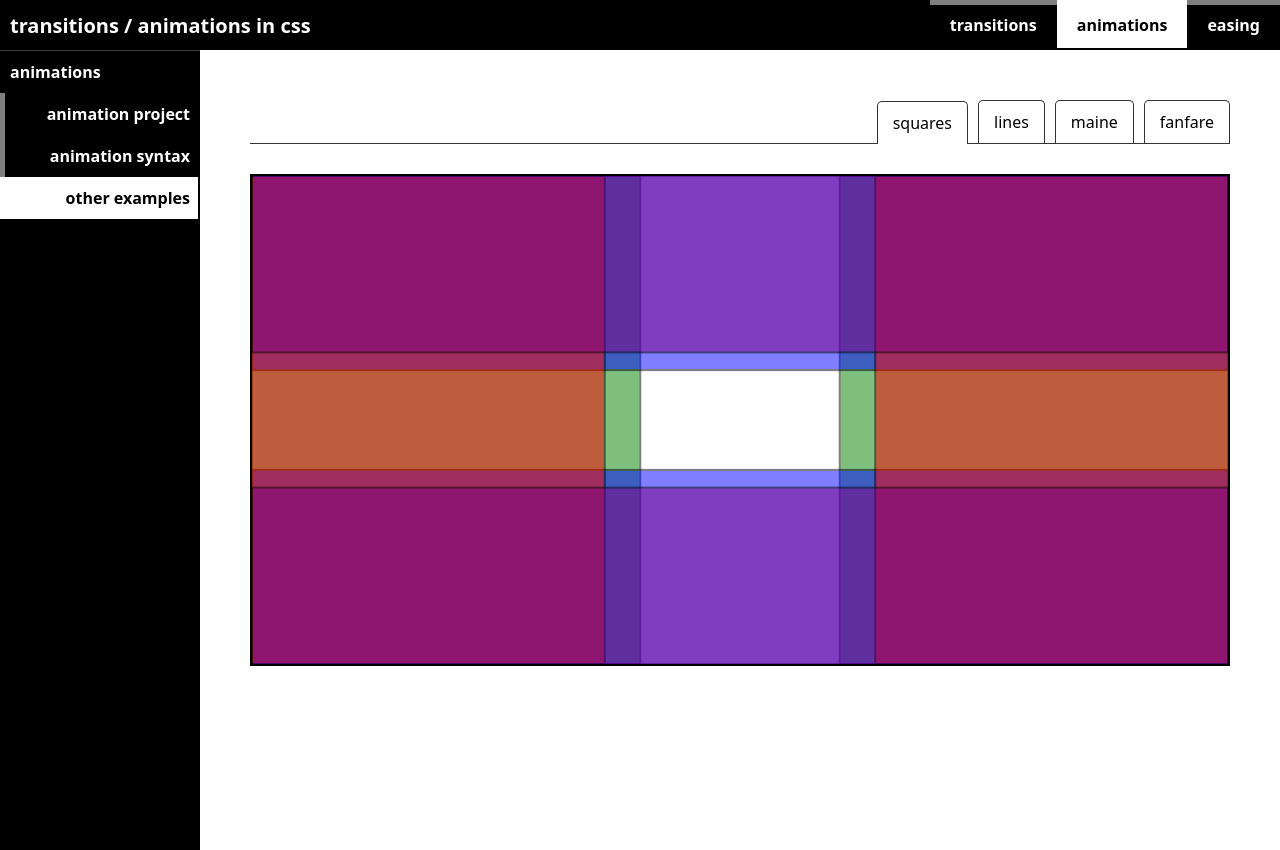
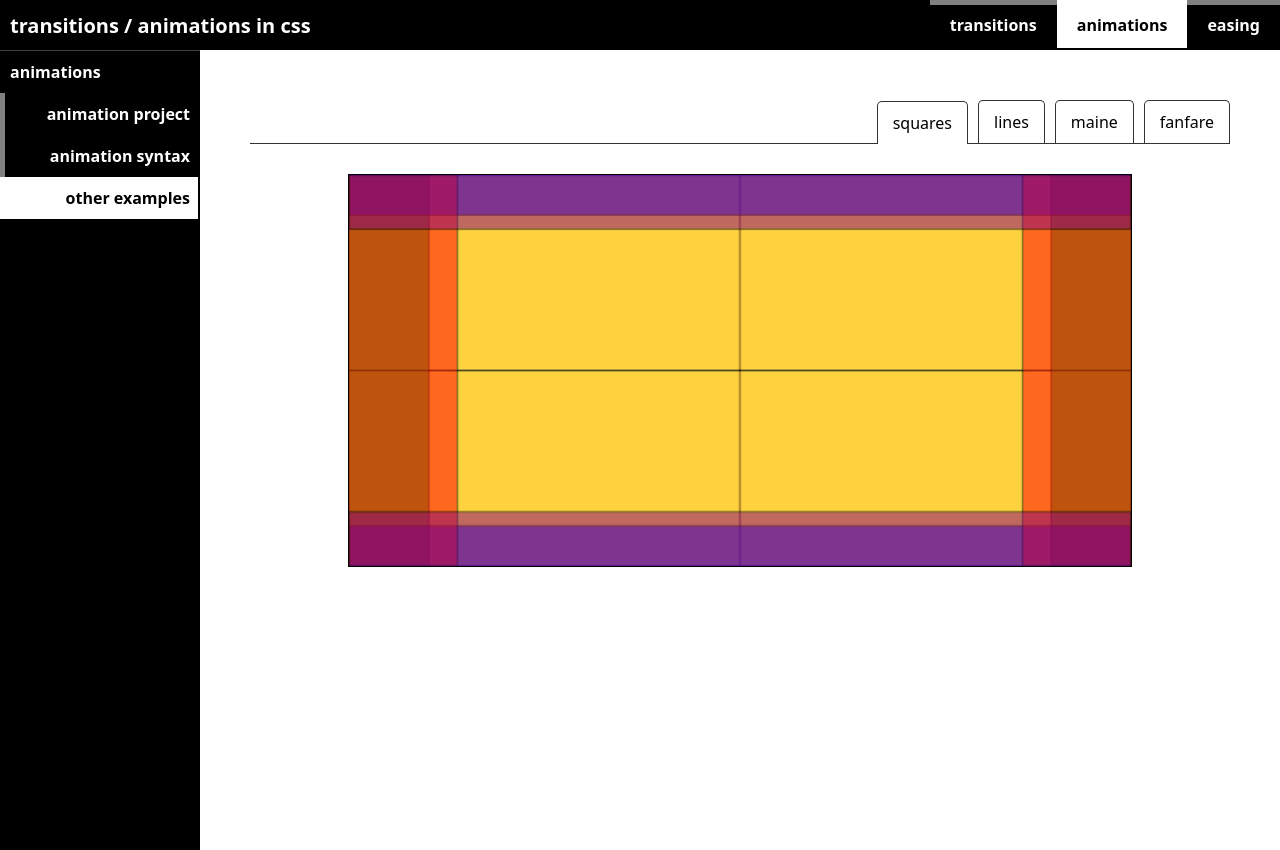
Before and after one commit to warpedpuppy/css-presentation, a React (Create React App) app: page /animations/other-examples in a window 1280 px wide. Built offline with nearby package versions, Linux system fonts and the light colour scheme.

Commit message:
fixed squares

```diff
--- a/src/components/animations/other-animation-examples/lines/Lines.css
+++ b/src/components/animations/other-animation-examples/lines/Lines.css
@@ -4,6 +4,7 @@
   position: relative;
   overflow: hidden;
   background-color: black;
+  aspect-ratio: 2 / 1;
 }
 
 #lines-cont div:nth-child(1) {
--- a/src/components/animations/other-animation-examples/squares/Squares.css
+++ b/src/components/animations/other-animation-examples/squares/Squares.css
@@ -1,13 +1,11 @@
 svg#squares {
-  border: 2px solid black;
-  width: 100%;
-  margin: 0 auto;
-  display: block;
-  overflow: hidden;
+	border: 1px solid black;
   }
   svg#squares rect {
 	stroke: black;
 	opacity: 0.5;
+	animation-iteration-count: infinite;
+	animation-duration: 5s;
   }
   svg#squares .horizBox {
 	width: 100%;
@@ -17,107 +15,117 @@ svg#squares .vertBox {
 	width: 50%;
 	height: 100%;
   }
+
+  svg#squares .topTop {
+	fill: purple;
+	animation-name: topSlide;
+  }
+  svg#squares .bottomTop {
+	fill: purple;
+	transform: translate(0, 125px);
+	animation-name: bottomSlide;
+  }
+
   svg#squares .leftTop {
 	fill: red;
-  animation: leftSlide 5s ease infinite;
+	animation-name: leftSlide;
   }
   svg#squares .rightTop {
 	fill: red;
-  x: 50%;
-  animation: rightSlide 5s ease infinite;
+	transform: translate(250px, 0);
+	animation-name: rightSlide;
   }
-svg#squares .topTop {
-  fill: purple;
-  animation: topSlide 5s ease infinite;
+
+
+  svg#squares .topMiddle {
+	fill: blue;
+	animation: topSlide 6s ease infinite 1s;
   }
-svg#squares .bottomTop {
-  fill: purple;
-  y: 50%;
-  animation: bottomSlide 5s ease infinite;
+  svg#squares .bottomMiddle {
+	fill: blue;
+	transform: translate(0, 125px);
+	animation: bottomSlide 6s ease infinite 1s;
   }
+
+
   svg#squares .leftMiddle {
 	fill: green;
 	animation: leftSlide 6s ease infinite 1s;
   }
   svg#squares .rightMiddle {
 	fill: green;
-  x: 50%;
+	transform: translate(250px, 0);
 	animation: rightSlide 6s ease infinite 1s;
   }
-svg#squares .topMiddle {
-  fill: blue;
-  stroke: black;
-  animation: topSlide 6s ease infinite 1s;
-}
-svg#squares .bottomMiddle {
-  fill: blue;
-  stroke: black;
-  y: 50%;
-  animation: bottomSlide 6s ease infinite 1s;
-}
+
+
+
   svg#squares .leftBack {
 	fill: yellow;
 	animation: leftSlide 7s ease-in-out infinite 2s;
   }
   svg#squares .rightBack {
 	fill: yellow;
-  x: 50%;
+	transform: translate(250px, 0);
 	animation: rightSlide 7s ease-in-out infinite 2s;
   }
+
+
+
   svg#squares .topBack {
 	fill: orange;
-  stroke: black;
 	animation: topSlide 7s ease-in-out infinite 2s;
   }
   svg#squares .bottomBack {
 	fill: orange;
-  stroke: black;
-  y: 50%;
+	transform: translate(0, 125px);
 	animation: bottomSlide 7s ease-in-out infinite 2s;
   }
+
+
   @keyframes leftSlide {
 	0% {
-    x: 0;
+	  transform: translate(-250px, 0);
 	}
 	50% {
-    x: -50%;
+		transform: translate(0, 0);
 	}
 	100% {
-    x: 0;
+		transform: translate(-250px, 0);
 	}
   }
 
   @keyframes rightSlide {
 	0% {
-    x: 50%;
+		transform: translate(500px, 0);
 	  }
 	  50% {
-    x: 100%;
+		transform: translate(250px, 0);
 	  }
 	  100% {
-    x: 50%;
+		  transform: translate(500px, 0);
 	  }
   }
   @keyframes topSlide {
 	0% {
-    y: 0;
+		transform: translate(0, -125px);
 	  }
 	  50% {
-    y: -50%;
+		transform: translate(0, 0);
 	  }
 	  100% {
-    y: 0;
+		  transform: translate(0, -125px);
 	  }
   }
 
   @keyframes bottomSlide {
 	0% {
-    y: 50%;
+		transform: translate(0, 250px);
 	  }
 	  50% {
-    y: 100%;
+		transform: translate(0, 125px);
 	  }
 	  100% {
-    y: 50%;
+		  transform: translate(0, 250px);
 	  }
   }
--- a/src/components/animations/other-animation-examples/squares/Squares.js
+++ b/src/components/animations/other-animation-examples/squares/Squares.js
@@ -1,21 +1,25 @@
 import './Squares.css';
 function Squares() {
-	return ( <svg id="squares" xmlns="http://www.w3.org/2000/svg" viewBox="0 0 500 250">
-		<rect class="leftBack vertBox" />
-		<rect class="rightBack vertBox" />
-		<rect class="topBack horizBox" />
-		<rect class="bottomBack horizBox" />
+	return ( <svg id="squares"  xmlns="http://www.w3.org/2000/svg" viewBox="0 0 500 250">
 
-		<rect class="leftMiddle vertBox" />
-		<rect class="rightMiddle vertBox" />
-		<rect class="topMiddle horizBox" />
-		<rect class="bottomMiddle horizBox" />
+	<rect class="leftBack vertBox" height="250" width="250"/>
+	<rect class="rightBack vertBox" height="250" width="250"/>
 
-		<rect class="leftTop vertBox" />
-		<rect class="rightTop vertBox" />
-		<rect class="topTop horizBox" />
-		<rect class="bottomTop horizBox" />
-		</svg> );
+	 <rect class="topBack horizBox" height="250" width="500"/>
+	<rect class="bottomBack horizBox" height="250" width="500"/>
+
+	<rect class="leftMiddle vertBox"  height="250" width="250"/>
+	<rect class="rightMiddle vertBox"  height="250" width="250"/>
+
+	 <rect class="topMiddle horizBox" height="250" width="500"/>
+	<rect class="bottomMiddle horizBox" height="250" width="500"/>
+
+	<rect class="leftTop vertBox"  height="250" width="250"/>
+	<rect class="rightTop vertBox"  height="250" width="250"/>
+
+	<rect class="topTop horizBox" height="250" width="500"/>
+	<rect class="bottomTop horizBox" height="250" width="500"/>
+	</svg> );
 }
 
 export default Squares;
```
Lines whose indentation alone changed are shown as unchanged.
